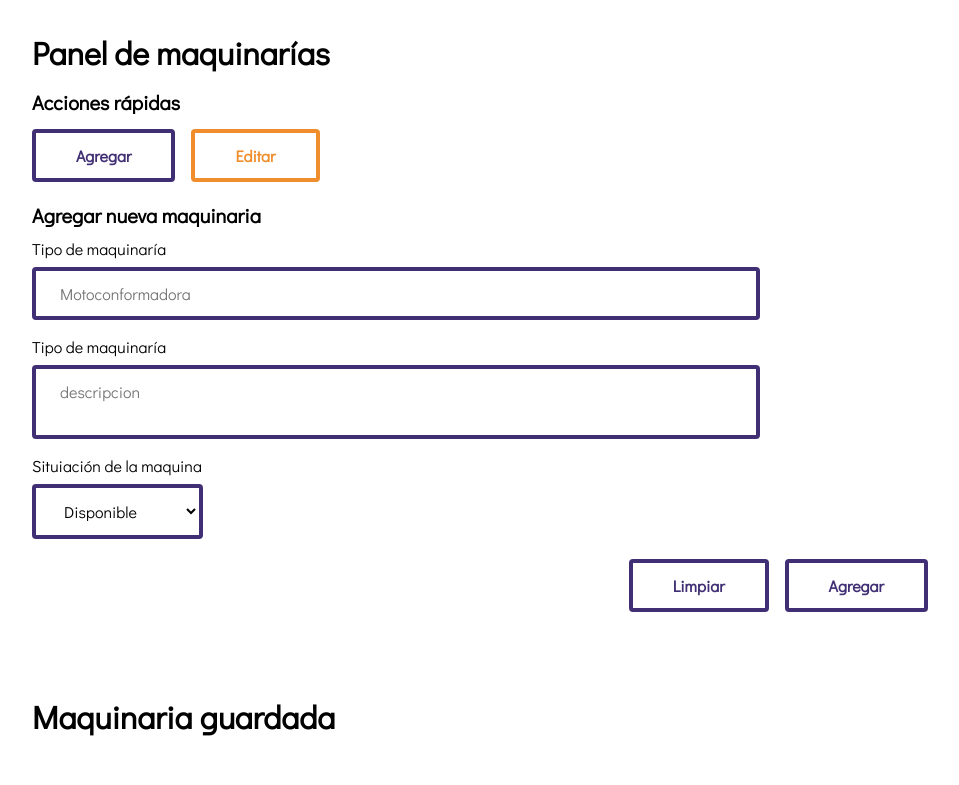
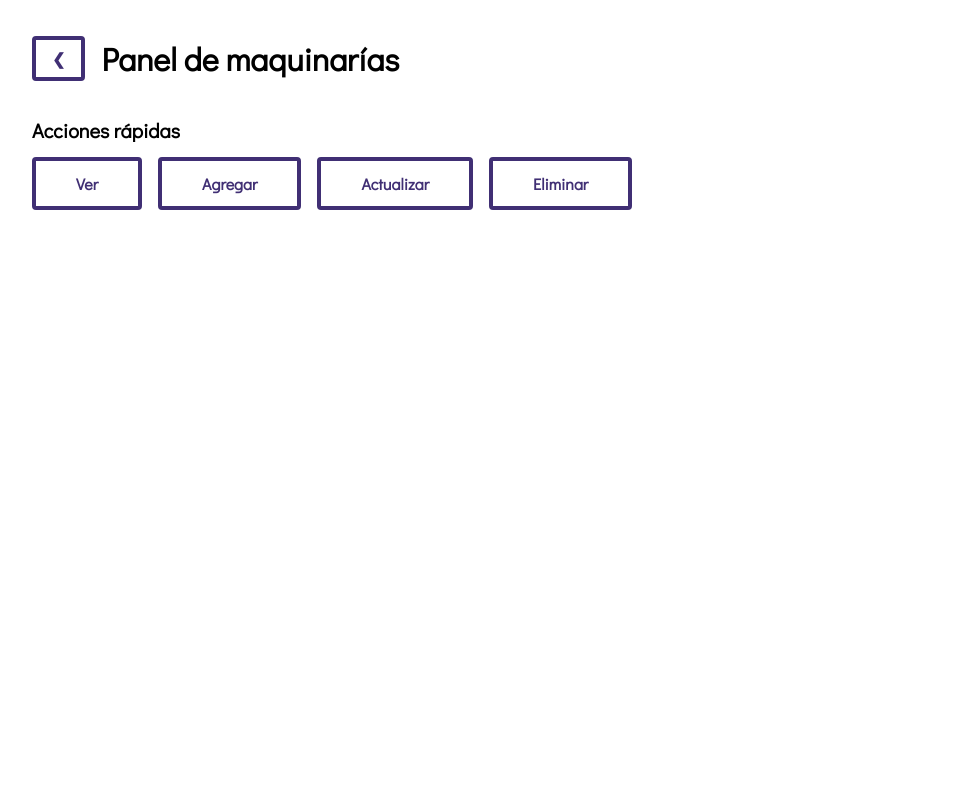
Before and after one commit to LordSinSentido/tordo-project, a PHP site: page /maquinarias.html in a window 1280 px wide. Shown: the part 112-897 px from the top of the page, without its empty margins (160-1119 px from the left). After the commit the page ends 322 px from the top, so only its background shows below. Run offline with PHP 8.4, Linux system fonts and the light colour scheme.

Commit message:
Actualización de maquinarías

```diff
--- a/panel/css/panel.css
+++ b/panel/css/panel.css
@@ -124,6 +124,21 @@ button{
     cursor: pointer;
 }
 
+.migas{
+    display: flex;
+    align-items: center;
+    margin-bottom: 2em;
+}
+
+.migas > h2{
+    margin: 0;
+    margin-left: 0.5em;
+}
+
+.migas > .boton{
+    padding: 0.5em 1em;
+}
+
 .ocultar{
     display: none;
     visibility: collapse;
@@ -187,7 +202,6 @@ button{
 .botonera, .botoneraIzquierda{
     display: flex;
     justify-content: flex-start;
-    margin-bottom: 1em;
 }
 
 .botonera > .boton, .botoneraIzquierda > .boton{
@@ -197,7 +211,6 @@ button{
 .botoneraDerecha, .formularioBotonera{
     display: flex;
     justify-content: flex-end;
-    margin-bottom: 1em;
 }
 
 .botoneraDerecha > .boton, .formularioBotonera > .boton{
--- a/panel/js/panel.js
+++ b/panel/js/panel.js
@@ -1,35 +1,8 @@
 'use strict'
 
 document.querySelector('#agregar').addEventListener('click', agregar);
-// document.querySelector('#editar').addEventListener('click', editar);
-// document.querySelector('#eliminar').addEventListener('click', eliminar);
 
 function agregar(e) {
     e.preventDefault();
-    let objeto = document.querySelector('#seccionAgregar');
-    let editar = document.querySelector('#seccionEditar');
-    let eliminar = document.querySelector('#seccionEliminar');
-    objeto.classList.toggle('ocultar');
-    editar.classList.add('ocultar');
-    eliminar.classList.add('ocultar');
+    document.querySelector('#formularioOcultar').classList.toggle('ocultar');
 }
-
-function editar(e) {
-    e.preventDefault();
-    let objeto = document.querySelector('#seccionAgregar');
-    let editar = document.querySelector('#seccionEditar');
-    let eliminar = document.querySelector('#seccionEliminar');
-    editar.classList.toggle('ocultar');
-    objeto.classList.add('ocultar');
-    eliminar.classList.add('ocultar');
-}
-
-function eliminar(e) {
-    e.preventDefault();
-    let objeto = document.querySelector('#seccionAgregar');
-    let editar = document.querySelector('#seccionEditar');
-    let eliminar = document.querySelector('#seccionEliminar');
-    eliminar.classList.toggle('ocultar');
-    objeto.classList.add('ocultar');
-    editar.classList.add('ocultar');
-}
--- a/panel/maquinarias.html
+++ b/panel/maquinarias.html
@@ -26,55 +26,63 @@
     </header>
 
     <section id="acciones">
-        <h2>Panel de maquinarías</h2>
+        <div class="migas">
+            <a href="inicio.html" class="boton">&#10094;</a>
+            <h2>Panel de maquinarías</h2>
+        </div>
 
         <h3>Acciones rápidas</h3>
         <div class="botoneraIzquierda">
-            <a class="boton" id="agregar">Agregar</a>
-            <a class="boton botonBloqueado" id="editar">Editar</a>
+            <a class="boton">Ver</a>
+            <a id="agregar" class="boton">Agregar</a>
+            <a class="boton">Actualizar</a>
+            <a class="boton">Eliminar</a>
         </div>
+    </section>
 
-        <h3>Agregar nueva maquinaria</h3>
-
-        <form action="php/agregarMaquinaria.php" method="post" autocomplete="off">
+    <section>
+        <form id="formularioOcultar" class="ocultar" action="php/agregarMaquinaria.php" method="post" autocomplete="off">
+            <h3>Agregar nueva maquinaria</h3>
 
             <div class="formularioElemento">
-                <label for="nombre">Tipo de maquinaría</label>
-                <input type="text" name="tipo" id="tipo" autocomplete="off" placeholder="Motoconformadora">
-            </div>
-            <div class="formularioElemento">
-                <label for="nombre">Tipo de maquinaría</label>
-                <textarea name="descripcion" id="descripcion" placeholder="descripcion"></textarea>
+                <label for="tipo">Tipo de maquinaría</label>
+                <input type="text" name="tipo" id="tipo" placeholder="Motoconformadora">
             </div>
 
             <div class="formularioElemento">
-                <label for="situacion">Situiación de la maquina</label>
-                <select name="situacion" id="situacion">
+                <label for="modelo">Modelo de la maquinaría</label>
+                <input type="text" name="modelo" id="modelo" placeholder="140 M" >
+            </div>
+
+            <div class="formularioElemento">
+                <label for="marca">Marca de la maquinaría</label>
+                <input type="text" name="marca" id="marca" placeholder="Caterpillar" >
+            </div>
+
+            <div class="formularioElemento">
+                <label for="descripcion">Descripción de la maquinaría</label>
+                <textarea name="descripcion" id="descripcion" placeholder="La maquína está en buen estado..."></textarea>
+            </div>
+
+            <div class="formularioElemento">
+                <label for="numeroSerie">Número de serie de la maquinaría</label>
+                <input type="text" name="numeroSerie" id="numeroSerie" placeholder="CAD0000XXXXX00000X">
+            </div>
+
+            <div class="formularioElemento">
+                <label for="estatus">Estatus de la maquina</label>
+                <select name="estatus" id="estatus">
                     <option value="1">Disponible</option>
                     <option value="0">No disponible</option>
                 </select>
             </div>
+
             <div class="formularioBotonera">
                 <button type="reset" class="boton">Limpiar</button>
                 <button type="submit" class="boton">Agregar</button>
             </div>
         </form>
-
-    </section>
-
-    <section class="ocultar" id="seccionEditar">
-        <h2>Editar una maquina</h2>
-    </section>
-    <section class="ocultar" id="seccionEliminar">
-        <h2>Eliminar una maquina</h2>
-    </section>
-
-    <section id="maquinariaGuardada">
-        <h2>Maquinaria guardada</h2>
-        <div class="grid" id="importacion">
-
-        </div>
-    </section>
+</section>
 
     <script src="js/panel.js"></script>
 </body>
```
Also changed, not shown: panel/js/panel.ts (deleted).
